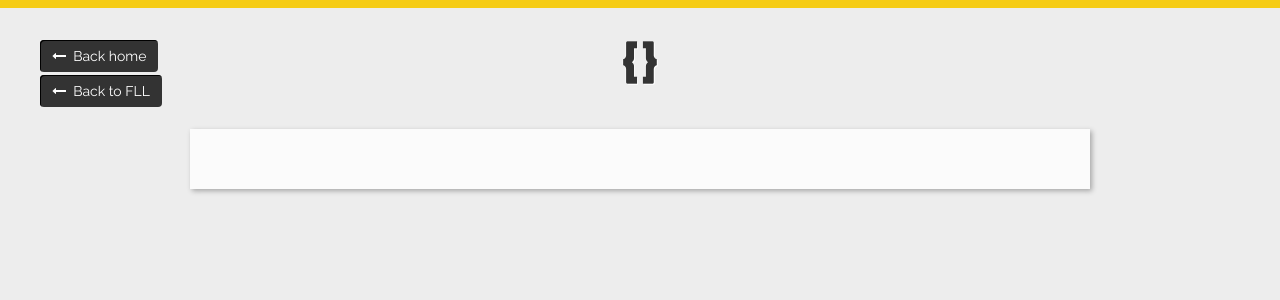
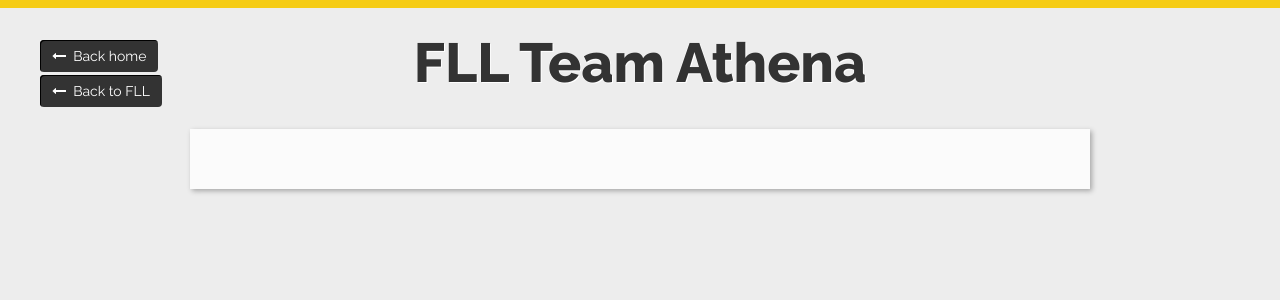
Before and after one commit to lauraschultz/mythicalrobotics, a Jekyll site: the page built from fll/team-athena/index.html, in a window 1280 px wide. Shown: the top 300 px of the page. Built offline with Jekyll 4.4.1, drawn with Linux system fonts in a browser that asks for light colours; nearby versions of some CDN libraries.

Commit message:
Update index.html

```diff
--- a/fll/team-athena/index.html
+++ b/fll/team-athena/index.html
@@ -1,6 +1,6 @@
 ---
 layout: page
-title: {{ site.team1_name }}
+title: FLL Team Athena
 ---
 <div id="container">
 </div>
```
